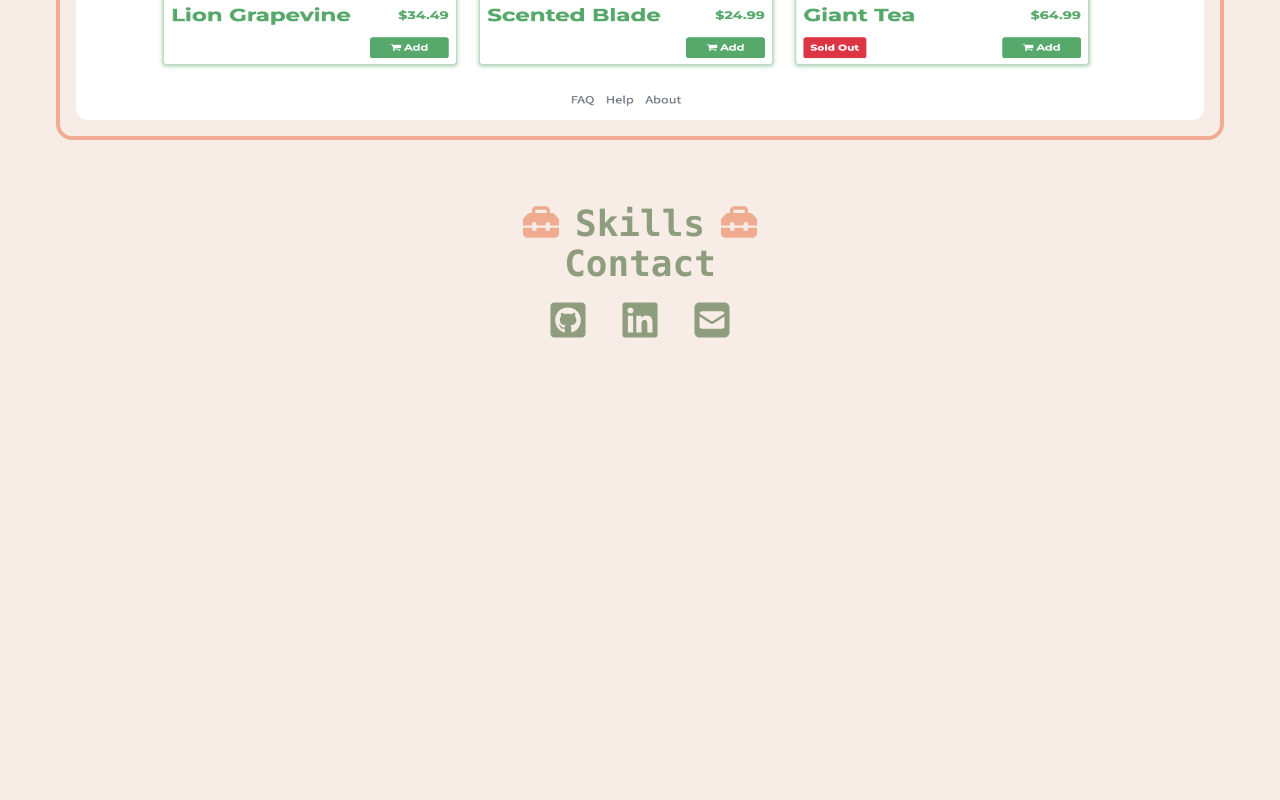
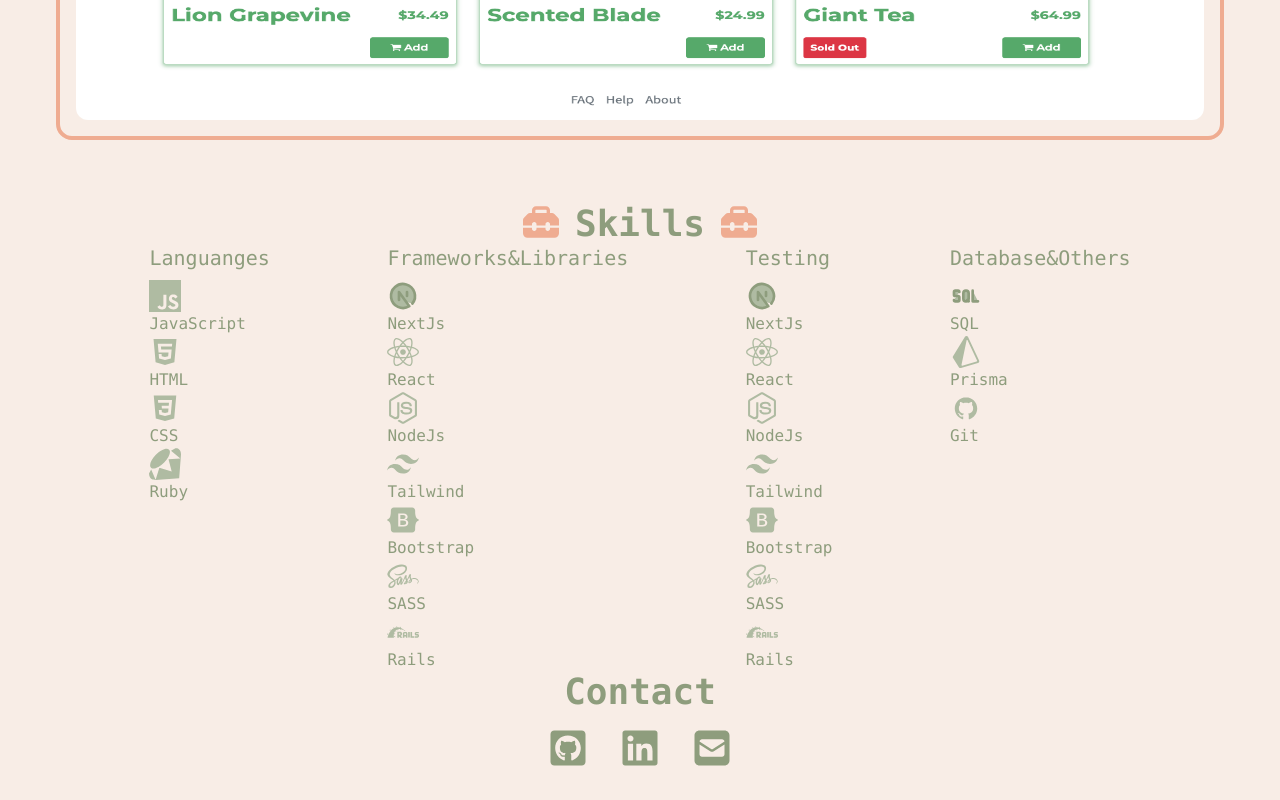
Before and after one commit to lyjeileen/portfolio, a Next.js app: page / in a window 1280 px wide. Shown: the part 3642-4442 px from the top of the page. Before the commit the page ends 4014 px from the top, so only its background shows below. Built offline with nearby package versions, Linux system fonts and the light colour scheme.

Commit message:
Add skills

```diff
--- a/components/Skills.tsx
+++ b/components/Skills.tsx
@@ -1,3 +1,26 @@
+// const skillList = {
+//   'Languages':{Javascript:, HTML, CSS, Ruby}
+//   'Framworks & Libraries: {React, Tailwind, Bootstrap, MUI, SASS, NextJS, NodeJS, Ajax, Express, EJS, jQuery, Rails},
+//   'Testing': {Storybook, Cypress, Jest, RSpec, Mocha, Chai}
+//   'Database & Others'
+// };
+
+import Image from 'next/image';
+import { AiFillHtml5 } from '@react-icons/all-files/ai/AiFillHtml5';
+import { DiCss3 } from '@react-icons/all-files/di/DiCss3';
+import { SiJavascript } from '@react-icons/all-files/si/SiJavascript';
+import { DiSass } from '@react-icons/all-files/di/DiSass';
+import { FaReact } from '@react-icons/all-files/fa/FaReact';
+import { FaNodeJs } from '@react-icons/all-files/fa/FaNodeJs';
+import { SiTailwindcss } from '@react-icons/all-files/si/SiTailwindcss';
+import { FaBootstrap } from 'react-icons/fa';
+import { DiGithubBadge } from 'react-icons/di';
+import { SiPrisma } from 'react-icons/si';
+import { SiRuby } from 'react-icons/si';
+import { SiRubyonrails } from 'react-icons/si';
+import { TbSql } from 'react-icons/tb';
+import { TbBrandNextjs } from 'react-icons/tb';
+
 export default function Skills() {
   return (
     <>
@@ -20,6 +43,113 @@ export default function Skills() {
           <path d="M176 88v40h160V88c0-4.4-3.6-8-8-8H184c-4.4 0-8 3.6-8 8zm-48 40V88c0-30.9 25.1-56 56-56h144c30.9 0 56 25.1 56 56v40h28.1c12.7 0 24.9 5.1 33.9 14.1l51.9 51.9c9 9 14.1 21.2 14.1 33.9V304H384v-16c0-17.7-14.3-32-32-32s-32 14.3-32 32v16H192v-16c0-17.7-14.3-32-32-32s-32 14.3-32 32v16H0v-76.1C0 215.2 5.1 203 14.1 194L66 142.1c9-9 21.2-14.1 33.9-14.1H128zM0 416v-80h128v16c0 17.7 14.3 32 32 32s32-14.3 32-32v-16h128v16c0 17.7 14.3 32 32 32s32-14.3 32-32v-16h128v80c0 35.3-28.7 64-64 64H64c-35.3 0-64-28.7-64-64z"></path>
         </svg>
       </div>
+
+      <div className="text-grassgreen flex justify-evenly">
+        <div>
+          <h3 className="text-xl mb-2">Languanges</h3>
+          <ul className="flex flex-col">
+            <li>
+              <SiJavascript className="fill-lightgreen w-8 h-8" />
+              <p>JavaScript</p>
+            </li>
+            <li>
+              <AiFillHtml5 className="fill-lightgreen w-8 h-8" />
+              <p>HTML</p>
+            </li>
+            <li>
+              <DiCss3 className="fill-lightgreen w-8 h-8" />
+              <p>CSS</p>
+            </li>
+            <li>
+              <SiRuby className="fill-lightgreen w-8 h-8" />
+              <p>Ruby</p>
+            </li>
+          </ul>
+        </div>
+        <div>
+          <h3 className="text-xl mb-2">Frameworks&Libraries</h3>
+          <ul>
+            <li>
+              <TbBrandNextjs className="fill-lightgreen w-8 h-8" />
+              <p>NextJs</p>
+            </li>
+            <li>
+              <FaReact className="fill-lightgreen w-8 h-8" />
+              <p>React</p>
+            </li>
+            <li>
+              <FaNodeJs className="fill-lightgreen w-8 h-8" />
+              <p>NodeJs</p>
+            </li>
+            <li>
+              <SiTailwindcss className="fill-lightgreen w-8 h-8" />
+              <p>Tailwind</p>
+            </li>
+            <li>
+              <FaBootstrap className="fill-lightgreen w-8 h-8" />
+              <p>Bootstrap</p>
+            </li>
+            <li>
+              <DiSass className="fill-lightgreen w-8 h-8" />
+              <p>SASS</p>
+            </li>
+            <li>
+              <SiRubyonrails className="fill-lightgreen w-8 h-8" />
+              <p>Rails</p>
+            </li>
+          </ul>
+        </div>
+        <div>
+          <h3 className="text-xl mb-2">Testing</h3>
+          <ul>
+            <li>
+              <TbBrandNextjs className="fill-lightgreen w-8 h-8" />
+              <p>NextJs</p>
+            </li>
+            <li>
+              <FaReact className="fill-lightgreen w-8 h-8" />
+              <p>React</p>
+            </li>
+            <li>
+              <FaNodeJs className="fill-lightgreen w-8 h-8" />
+              <p>NodeJs</p>
+            </li>
+            <li>
+              <SiTailwindcss className="fill-lightgreen w-8 h-8" />
+              <p>Tailwind</p>
+            </li>
+            <li>
+              <FaBootstrap className="fill-lightgreen w-8 h-8" />
+              <p>Bootstrap</p>
+            </li>
+            <li>
+              <DiSass className="fill-lightgreen w-8 h-8" />
+              <p>SASS</p>
+            </li>
+            <li>
+              <SiRubyonrails className="fill-lightgreen w-8 h-8" />
+              <p>Rails</p>
+            </li>
+          </ul>
+        </div>
+        <div>
+          <h3 className="text-xl mb-2">Database&Others</h3>
+          <ul>
+            <li>
+              <TbSql className="fill-lightgreen w-8 h-8" />
+              <p>SQL</p>
+            </li>
+            <li>
+              <SiPrisma className="fill-lightgreen w-8 h-8" />
+              <p>Prisma</p>
+            </li>
+            <li>
+              <DiGithubBadge className="fill-lightgreen w-8 h-8" />
+              <p>Git</p>
+            </li>
+          </ul>
+        </div>
+      </div>
     </>
   );
 }
```
